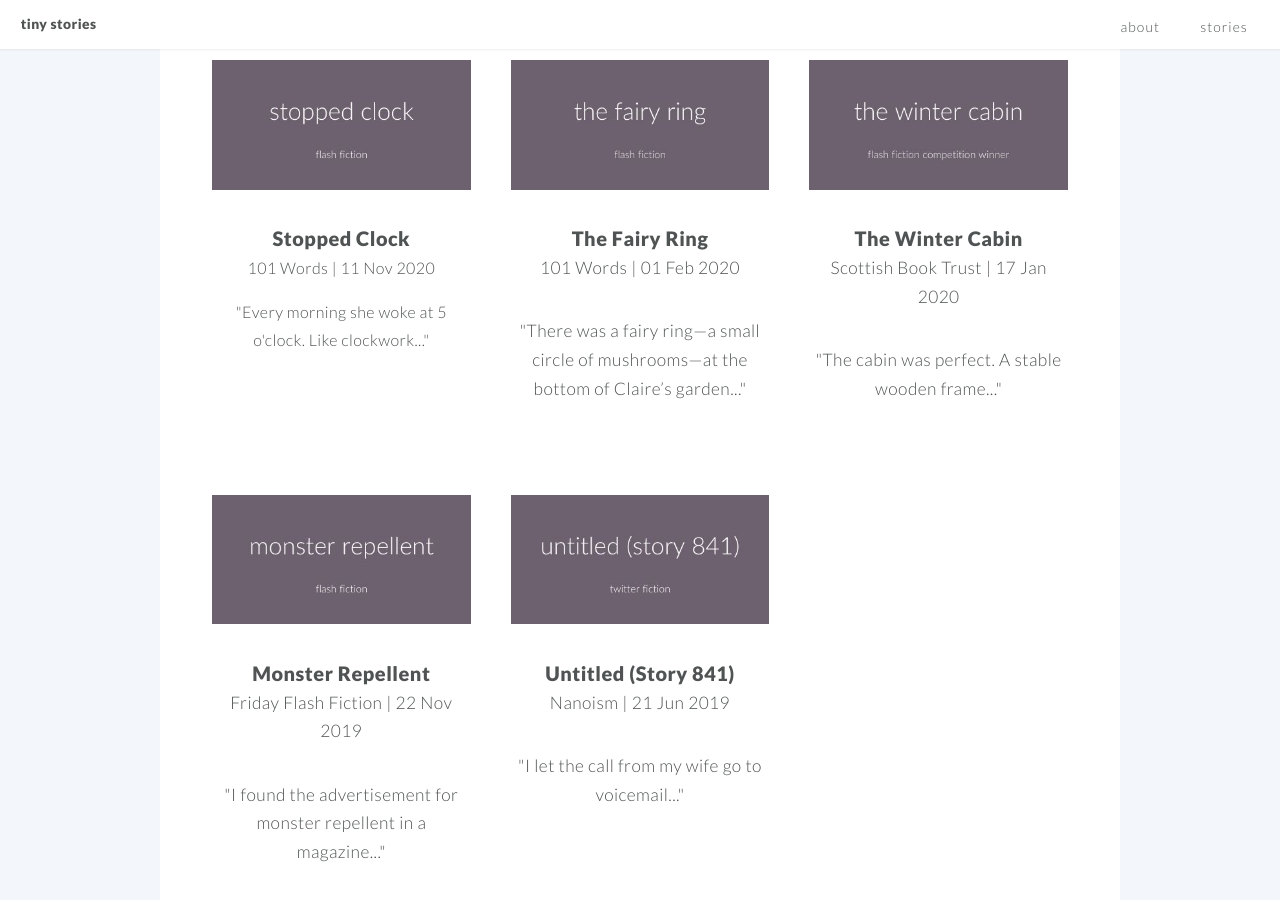
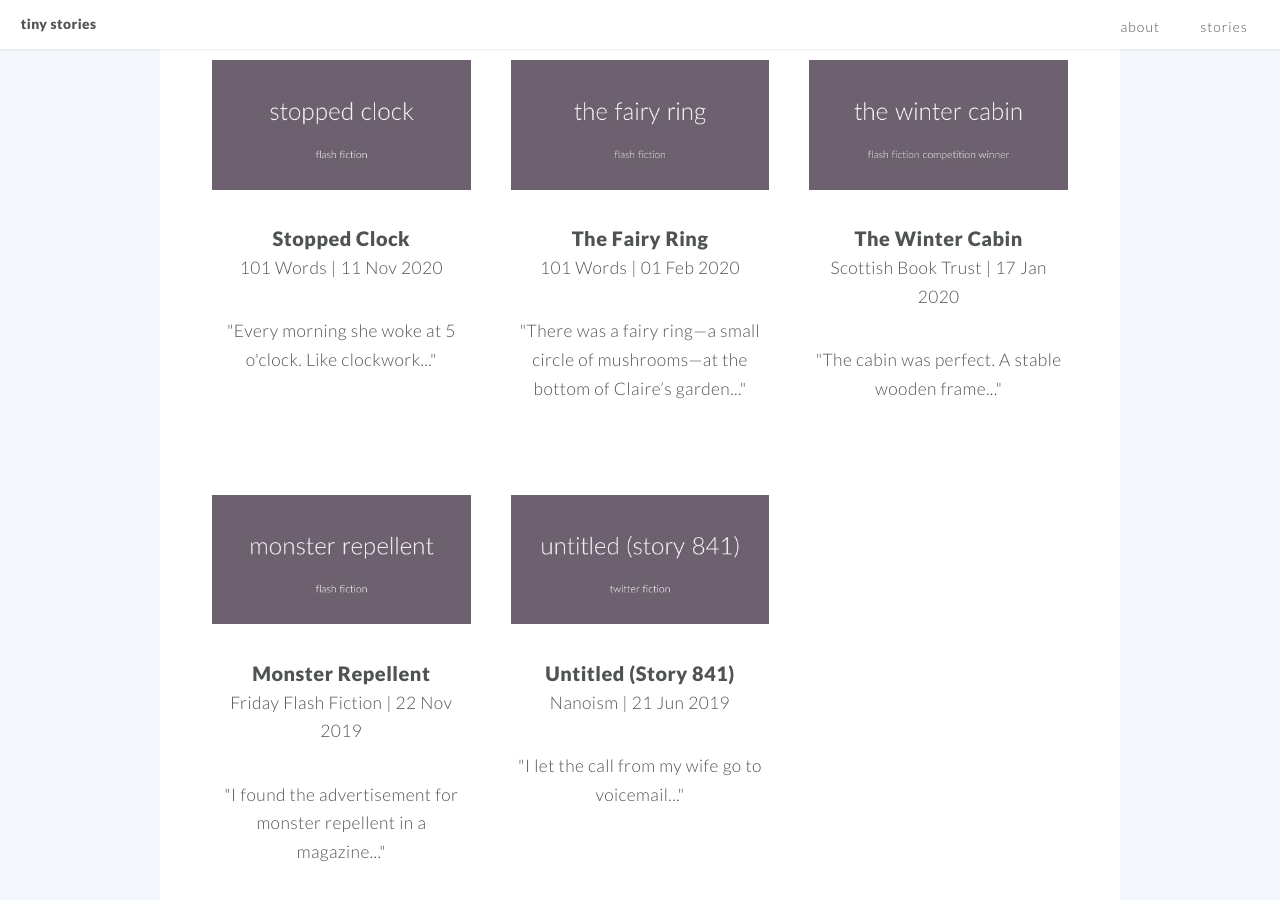
Before and after one commit to tinystories/tinystories.github.io, a Jekyll site: the page built from index.md, in a window 1280 px wide and 900 px high, scrolled down 1769 px. Built offline with Jekyll 4.4.1, drawn with Linux system fonts in a browser that asks for light colours.

Commit message:
Fix heading levels

```diff
--- a/_includes/05_stopped_clock.html
+++ b/_includes/05_stopped_clock.html
@@ -1,3 +1,3 @@
 <h1><a href="https://101words.org/stopped-clock/">Stopped Clock</a></h1>
-<h2>101 Words | 11 Nov 2020<h2>
+<p>101 Words | 11 Nov 2020</p>
 <p>"Every morning she woke at 5 o'clock. Like clockwork..."</p>
```
